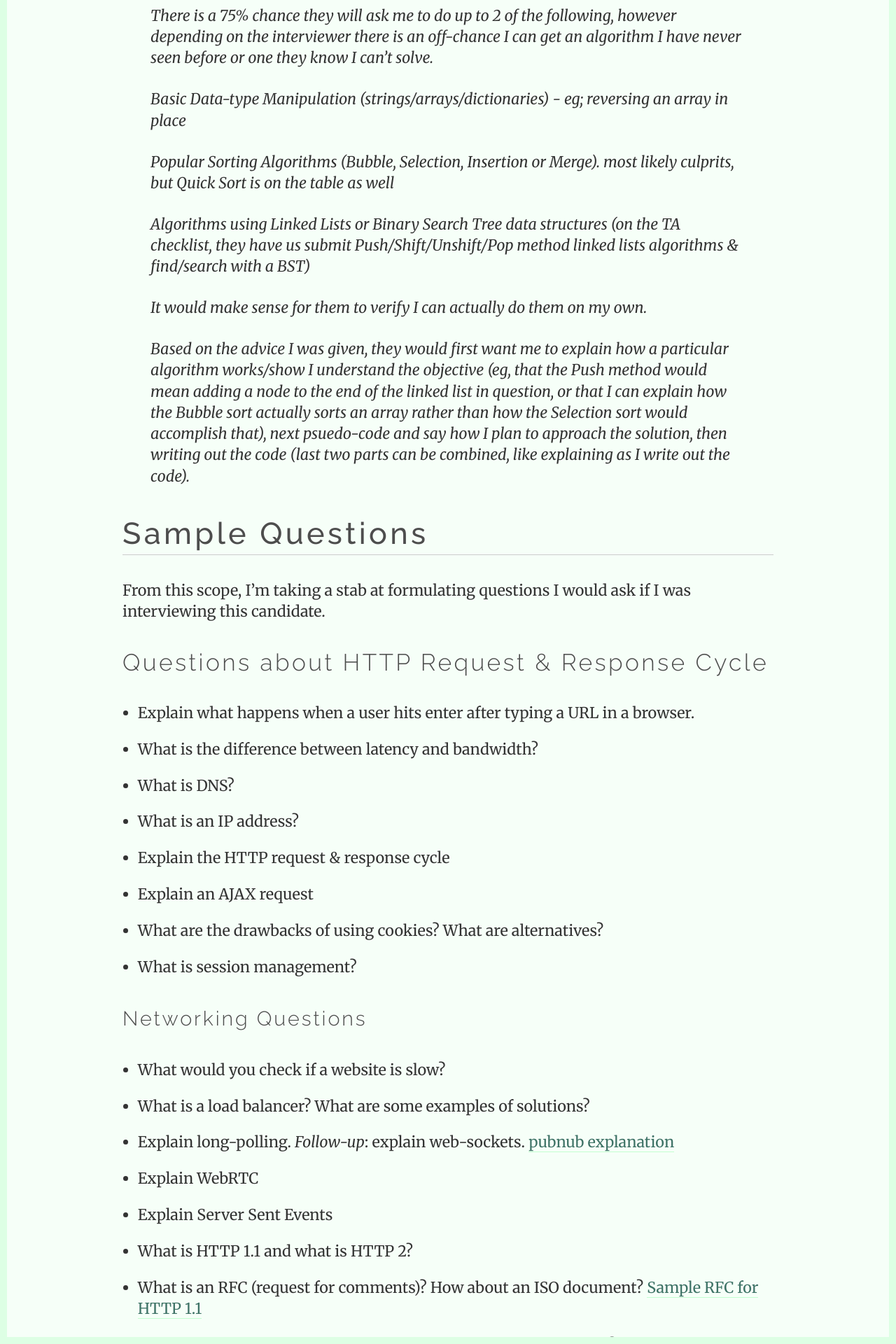
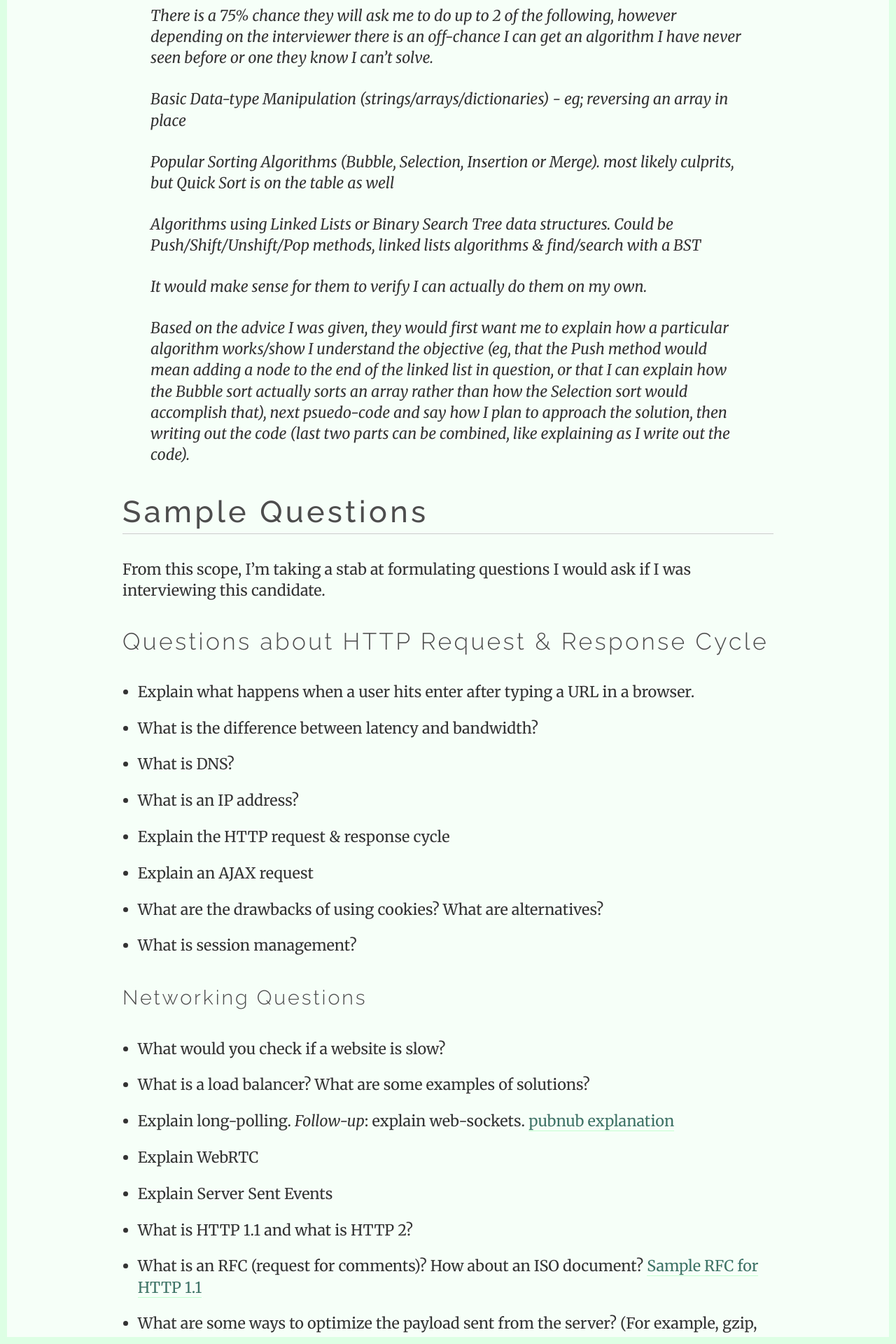
Before and after one commit to jermspeaks/continued-learning, a Jekyll site: the page built from _posts/2017-02-19-interview-prep.md, in a window 1280 px wide. Shown: the part 3080-5000 px from the top of the page at 70% size. Built offline with Jekyll 4.4.1, drawn with Linux system fonts in a browser that asks for light colours; some web fonts are replaced.

Commit message:
rephrased

```diff
--- a/_posts/2017-02-19-interview-prep.md
+++ b/_posts/2017-02-19-interview-prep.md
@@ -79,7 +79,7 @@ The following is the initial exchange of what areas she wanted to focus on.
 
 > Popular Sorting Algorithms (Bubble, Selection, Insertion or Merge). *most likely culprits, but Quick Sort is on the table as well*
 
-> Algorithms using Linked Lists or Binary Search Tree data structures (on the TA checklist, they have us submit Push/Shift/Unshift/Pop method linked lists algorithms & find/search with a BST)
+> Algorithms using Linked Lists or Binary Search Tree data structures. Could be Push/Shift/Unshift/Pop methods, linked lists algorithms & find/search with a BST
 
 > It would make sense for them to verify I can actually do them on my own.
 
```
